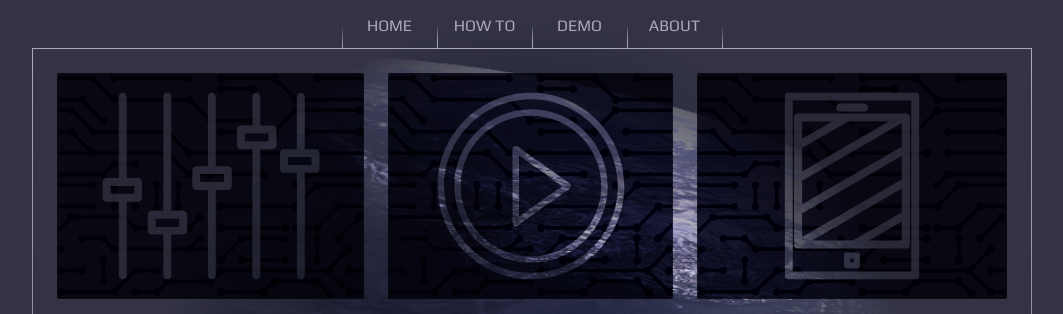
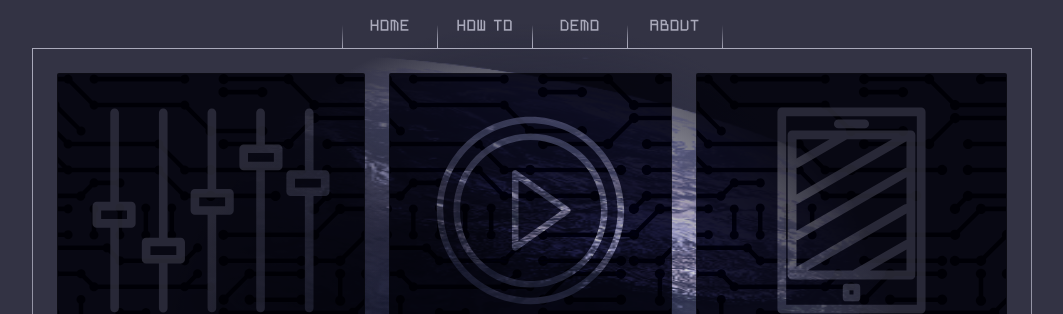
Before and after one commit to KostasSliazas/gallery, a website built with webpack: page index.html in a window 1280 px wide. Shown: the top 314 px of the page, without its empty margins (108-1171 px from the left). Built offline with nearby package versions, Linux system fonts and the light colour scheme.

Commit message:
Add files via upload

```diff
--- a/css/style.css
+++ b/css/style.css
@@ -1,11 +1,3 @@
-:root {
-    --color0: #eef;
-    --color1: #aab;
-    --color2: #778;
-    --color3: #556;
-    --color4: #334;
-}
-
 @keyframes ans {
     25% {
         border-radius: 20px 0 0 0
@@ -38,15 +30,14 @@
     }
 }
 
-
 @keyframes rot {
     0% {
-        transform: rotate3d(0, 0, 0, 0);
-        box-shadow: 0 0 0 2px var(--color3), 0 0 10px 0 var(--color4);
+        transform: rotate3d(0,0,0,0);
+        box-shadow: 0 0 0 2px var(--color3),0 0 10px 0 var(--color4)
     }
 
     to {
-        transform: rotate3d(1, 0, 0, 20deg);
+        transform: rotate3d(1,0,0,20deg)
     }
 }
 
@@ -64,56 +55,72 @@
 
 @keyframes boar {
     0% {
-        border-image: linear-gradient(to left, var(--color4) 0, var(--color1) 100%)0 0 0 0
+        border-image: linear-gradient(to left,var(--color4)0,var(--color1) 100%)0 0 0 0
     }
 
     to {
-        border-image: linear-gradient(to top, var(--color4) 0%, var(--color1) 100%) 1px 1px 1px 1px
+        border-image: linear-gradient(to top,var(--color4) 0%,var(--color1) 100%) 1px 1px 1px 1px
     }
 }
 
+@font-face {
+    font-family:"kitten-corner";src:url(../font/kitten-corner.woff2)format("woff2"),url(../font/kitten-corner.woff)format("woff");font-weight:400;font-style:normal;font-display:swap
+}
+
+:root {
+    --color0: #eef;
+    --color1: #aab;
+    --color2: #778;
+    --color3: #556;
+    --color4: #334
+}
+
+*,ul {
+    padding: 0
+}
+
 * {
-    padding: 0;
     margin: 0;
     box-sizing: border-box
 }
-
 
 html {
     scroll-behavior: smooth;
     scroll-padding-top: 4px;
     background: var(--color4);
-    overflow-y: auto;
+    overflow-y: auto
 }
 
 body {
     background-color: var(--color1);
     color: var(--color0);
-    font: 16px/1.5em"Play", Arial, Geneva, Tahoma, sans-serif;
+    font: 16px/1.5 kitten-corner,Calibri,Candara,Segoe,"Segoe UI",Optima,Arial,sans-serif;
     overflow-x: hidden;
-    background: radial-gradient(circle,transparent 20%,var(--color4) 50%) no-repeat fixed 0 0/100%,url(../img/bg.png) no-repeat fixed right 0/100% 100%
+    background: radial-gradient(circle,transparent 20%,var(--color4) 50%) no-repeat fixed 0 0/100%,url(../img/bg.png)no-repeat fixed right 0/100% 100%
 }
 
-.grids>div,
-main {
+.grids>div,main {
     border-width: 1px;
     border-style: solid;
-    border-image: linear-gradient(to bottom, var(--color1), transparent)1 1
+    border-image: linear-gradient(to bottom,var(--color1),transparent)1 1
 }
 
 a {
     color: var(--color1);
     text-decoration: none;
-    transition: color 0.3s ease;
+    transition: color .3s ease
 }
 
 a:hover {
-    color: var(--color4);
+    color: var(--color4)
 }
-ul{padding:0;list-style: none;}
+
+ul {
+    list-style: none
+}
 
 main {
-    display: block;
+    display: block
 }
 
 .grids {
@@ -128,7 +135,7 @@ main {
 .grids>div:before {
     content: "";
     display: block;
-    background: var(--color0) url(../img/tool.svg)no-repeat center/cover;
+    background: var(--color0)url(../img/tool.svg)no-repeat center/cover;
     position: absolute;
     top: 0;
     width: 100%;
@@ -170,12 +177,9 @@ main {
 
 .grids>div:hover p {
     background-color: var(--color1);
-}
-
-.grids>div:hover p {
     transition: ease .2s;
     color: var(--color4);
-    box-shadow: 0 0 0 1px var(--color4), 0 0 0 10px var(--color2)
+    box-shadow: 0 0 0 1px var(--color4),0 0 0 10px var(--color2)
 }
 
 .grids p {
@@ -196,8 +200,7 @@ p:last-child {
     padding-bottom: 1em
 }
 
-#loader,
-#wrapLoad {
+#loader,#wrapLoad {
     display: block;
     top: 0;
     left: 0
@@ -217,9 +220,9 @@ p:last-child {
 }
 
 #loader {
-    background: -webkit-repeating-linear-gradient(315deg, var(--color0) 0, #445 33%, #002 33%, var(--color0) 39%, #002 52%, #002 100%)0 0/600px;
-    background: -o-repeating-linear-gradient(315deg, var(--color0) 0, #445 33%, #002 33%, var(--color0) 39%, #002 52%, #002 100%)0 0/600px;
-    background: repeating-linear-gradient(135deg, var(--color0) 0, #445 33%, #002 33%, var(--color0) 39%, #002 52%, #002 100%)0 0/600px;
+    background: -webkit-repeating-linear-gradient(315deg,var(--color0)0,#445 33%,#002 33%,var(--color0) 39%,#002 52%,#002 100%)0 0/600px;
+    background: -o-repeating-linear-gradient(315deg,var(--color0)0,#445 33%,#002 33%,var(--color0) 39%,#002 52%,#002 100%)0 0/600px;
+    background: repeating-linear-gradient(135deg,var(--color0)0,#445 33%,#002 33%,var(--color0) 39%,#002 52%,#002 100%)0 0/600px;
     border-radius: 4px;
     border: 2px solid var(--color3);
     border-top: 18px solid var(--color3);
@@ -230,17 +233,16 @@ p:last-child {
     position: absolute;
     right: 0;
     bottom: 0;
-    -webkit-animation: gra .4s linear alternate infinite, rot .4s alternate infinite ease;
-    animation: gra .4s linear alternate infinite, rot .4s alternate infinite ease;
-    -webkit-box-shadow: 0 4px 0 0var(--color0), 4px 4px 2px 0 var(--color3);
-    box-shadow: 0 4px 0 0 var(--color0), 4px 4px 2px 0 var(--color3);
+    -webkit-animation: gra .4s linear alternate infinite,rot .4s alternate infinite ease;
+    animation: gra .4s linear alternate infinite,rot .4s alternate infinite ease;
+    -webkit-box-shadow: 0 4px 0 0var(--color0),4px 4px 2px 0 var(--color3);
+    box-shadow: 0 4px 0 0 var(--color0),4px 4px 2px 0 var(--color3);
     z-index: 1;
     -webkit-transform: translateZ(0);
     transform: translateZ(0)
 }
 
-#loader:after,
-#loader:before {
+#loader:after,#loader:before {
     display: block;
     text-align: center
 }
@@ -277,7 +279,7 @@ p:last-child {
     header span {
         position: relative;
         line-height: 2;
-        background: var(--color3);
+        background: var(--color3)
     }
 
     main {
@@ -308,13 +310,11 @@ p:last-child {
     }
 }
 
-#stuff,
-nav {
+#stuff,nav {
     margin: 0 auto
 }
 
-#stuff,
-.oses {
+#stuff,.oses,nav ul {
     display: block
 }
 
@@ -334,11 +334,11 @@ nav {
     color: transparent;
     border-width: 3px;
     border-style: solid;
-    -webkit-border-image: -webkit-gradient(linear, left top, left bottom, from(var(--color1)), to(var(--color3)));
-    -webkit-border-image: -webkit-linear-gradient(var(--color1), var(--color3));
-    -o-border-image: -o-linear-gradient(var(--color1), var(--color3));
-    border-image: -webkit-gradient(linear, left top, left bottom, from(var(--color1)), to(var(--color3)));
-    border-image: linear-gradient(var(--color1), var(--color3))
+    -webkit-border-image: -webkit-gradient(linear,left top,left bottom,from(var(--color1)),to(var(--color3)));
+    -webkit-border-image: -webkit-linear-gradient(var(--color1),var(--color3));
+    -o-border-image: -o-linear-gradient(var(--color1),var(--color3));
+    border-image: -webkit-gradient(linear,left top,left bottom,from(var(--color1)),to(var(--color3)));
+    border-image: linear-gradient(var(--color1),var(--color3))
 }
 
 .oses:hover {
@@ -352,7 +352,7 @@ nav {
 
 nav {
     max-width: 1000px;
-    text-align: right;
+    text-align: right
 }
 
 nav ul {
@@ -360,8 +360,7 @@ nav ul {
     margin: 0;
     padding: 0 0 0 1px;
     list-style-type: none;
-    font-size: 0;
-    display: block
+    font-size: 0
 }
 
 nav a:focus-within {
@@ -381,18 +380,17 @@ nav a {
     color: var(--color1);
     border-width: 1px;
     border-style: solid;
-    border-image: linear-gradient(to top, var(--color1) 0, transparent 50%, transparent 51%)1 1;
+    border-image: linear-gradient(to top,var(--color1)0,transparent 50%,transparent 51%)1 1;
     -webkit-transition: .2s all;
     -o-transition: .2s all;
     transition: .1s all;
     z-index: 1;
     margin: 0 0 0-1px;
     position: relative;
-    transform: translate(0, 1px)
+    transform: translate(0,1px)
 }
 
-nav a:active,
-nav a:hover {
+nav a:active,nav a:hover {
     color: var(--color0);
     z-index: 2
 }
@@ -403,5 +401,5 @@ footer p {
 
 .wrp {
     padding: 4px 0;
-    margin: 0 1.5em;
+    margin: 0 1.5em
 }
--- a/index.html
+++ b/index.html
@@ -24,9 +24,6 @@
     <link rel="icon" type="image/png" sizes="32x32" href="favicon-32x32.png">
     <link rel="icon" type="image/png" sizes="16x16" href="favicon-16x16.png">
     <link rel="manifest" href="site.webmanifest">
-    <link rel="preconnect" href="https://fonts.googleapis.com">
-    <link rel="preconnect" href="https://fonts.gstatic.com" crossorigin>
-    <link href="https://fonts.googleapis.com/css2?family=Play:wght@400;700&display=swap" rel="stylesheet">
   </head>
 
   <body>
```
Also changed, not shown: css/style.min.css, font/kitten-corner.woff (added), font/kitten-corner.woff2 (added).
